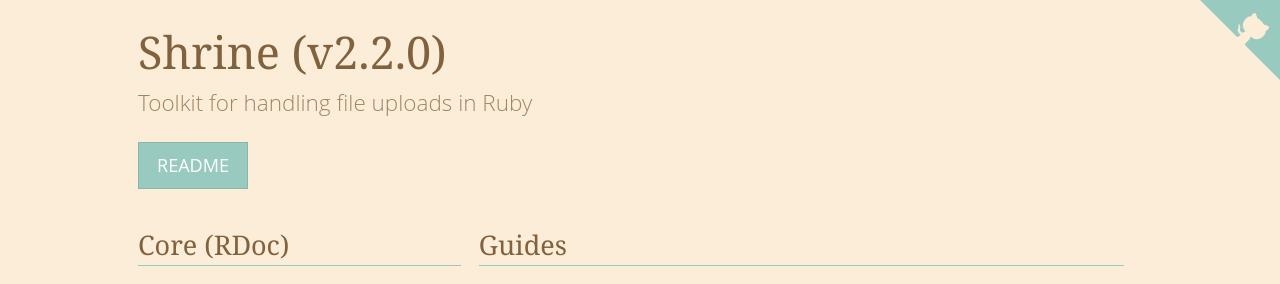
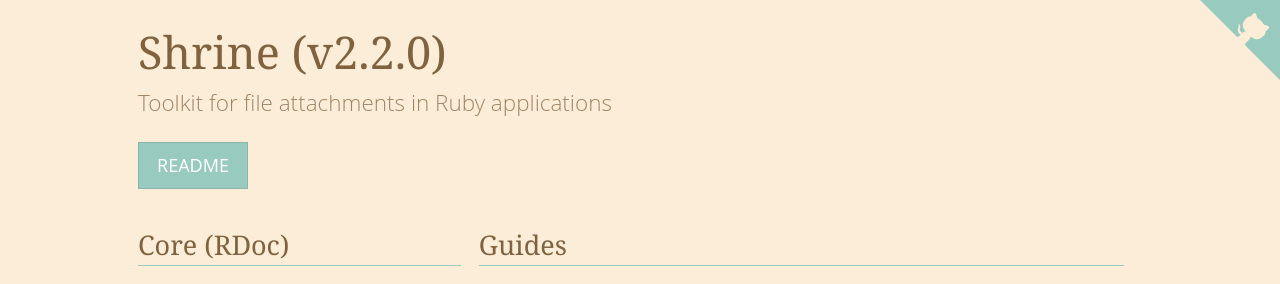
Before and after one commit to avinashcodeer/Romenics, a Jekyll site: the page built from www/index.html, in a window 1280 px wide and 900 px high. Shown: the top 284 px of the window. Built offline with Jekyll 4.4.1, drawn with Linux system fonts in a browser that asks for light colours; emoji names are drawn with the system emoji font.

Commit message:
Make Shrine a file *attachment* toolkit

```diff
--- a/www/_config.yml
+++ b/www/_config.yml
@@ -1,5 +1,5 @@
 title: Shrine
-description: Toolkit for handling file uploads in Ruby
+description: Toolkit for file attachments in Ruby applications
 baseurl: ""
 url: shrinerb.com
 markdown: kramdown
```
Also changed, not shown: README.md, shrine.gemspec.
